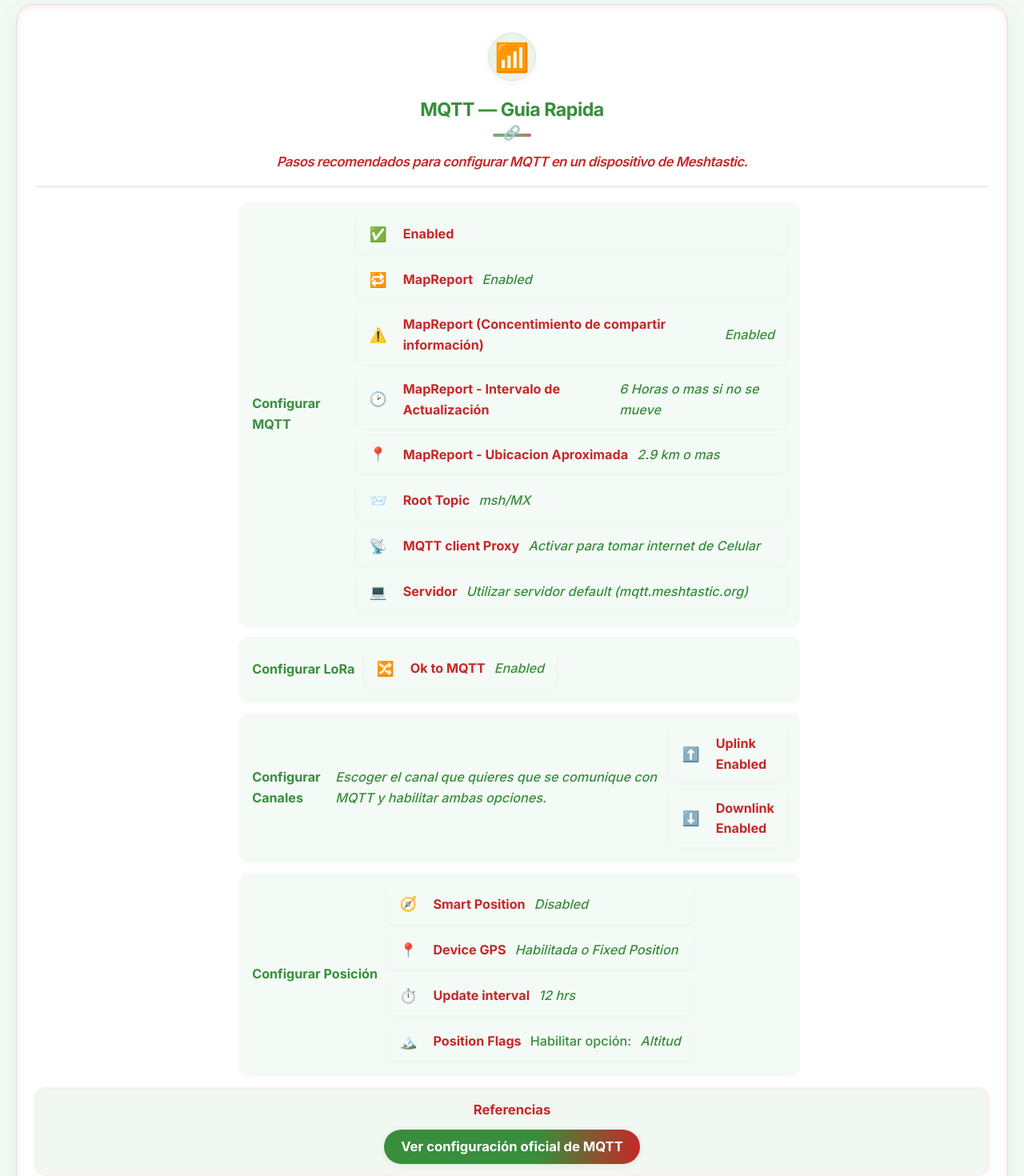
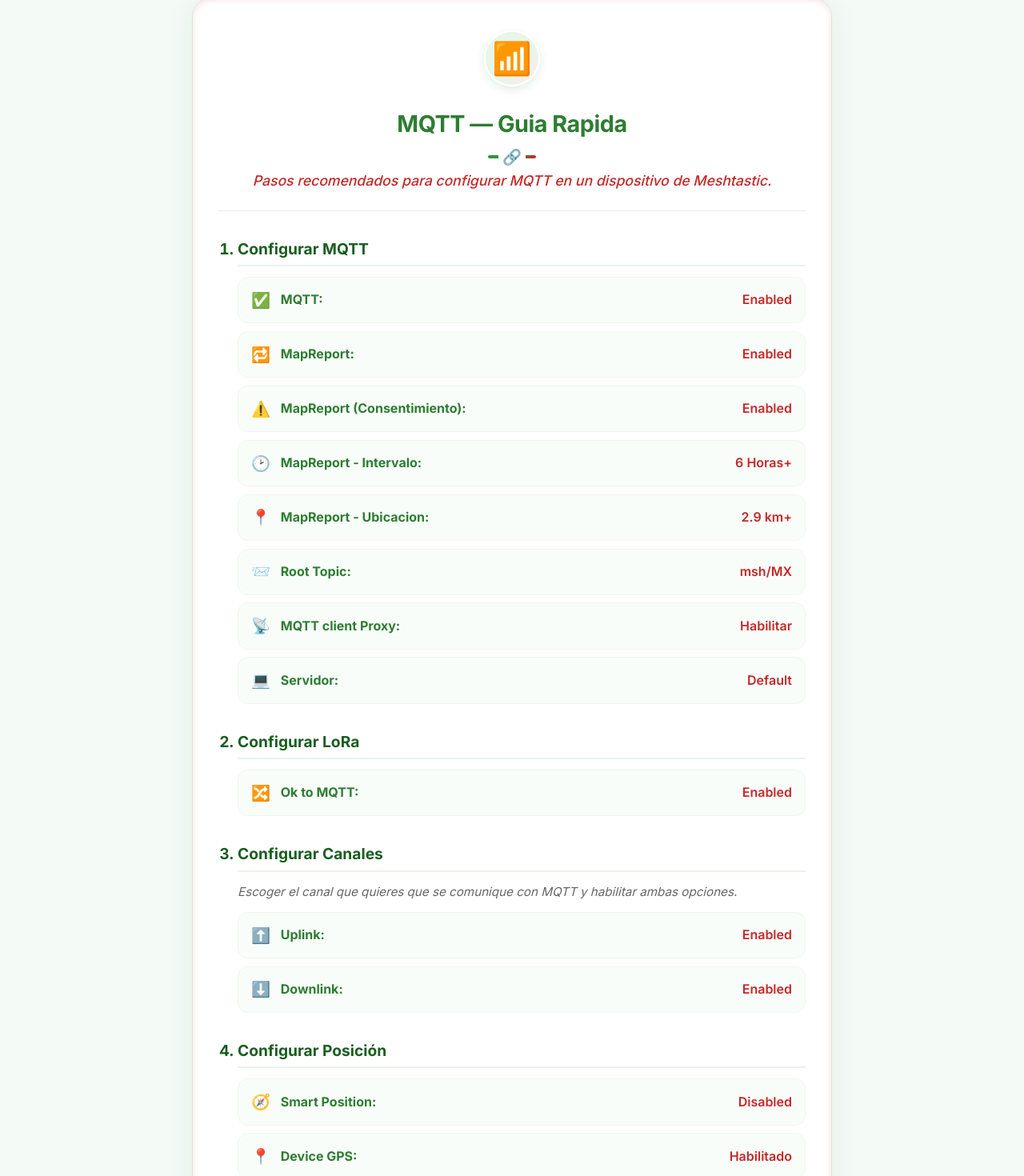
Before and after one commit to mastero101/meshtastic-mx, an Angular app: page /guides/mqtt in a window 1280 px wide. Shown: the part 768-2238 px from the top of the page at 80% size. Built offline with nearby package versions, Linux system fonts and the light colour scheme.

Commit message:
feat: Add new guide pages for MQTT setup and node purchasing recommendations with associated styles.

```diff
--- a/src/app/pages/guides/mqtt/mqtt.component.html
+++ b/src/app/pages/guides/mqtt/mqtt.component.html
@@ -5,50 +5,49 @@
   <h4 class="guide-detail-subtitle"><em>Pasos recomendados para configurar MQTT en un dispositivo de Meshtastic.</em></h4>
   <hr />
 
-  <ol class="guide-detail-list" style="list-style: decimal; padding-left: 1.2rem; text-align: left; max-width:720px; margin:0 auto;">
-    <li style="margin-bottom:0.8rem">
+  <ol class="guide-steps">
+    <li>
       <strong>Configurar MQTT</strong>
-      <ul style="margin-top:0.4rem">
-        <li><span class="list-icon">✅</span> <b>Enabled</b></li>
-        <li><span class="list-icon">🔁</span> <b>MapReport</b><em>Enabled</em></li>
-        <li><span class="list-icon">⚠️</span> <b>MapReport (Concentimiento de compartir información)</b><em>Enabled</em></li>
-        <li><span class="list-icon">🕑​</span> <b>MapReport - Intervalo de Actualización</b><em>6 Horas o mas si no se mueve</em></li>
-        <li><span class="list-icon">📍</span> <b>MapReport - Ubicacion Aproximada</b><em>2.9 km o mas</em></li>
-        <li><span class="list-icon">📨</span> <b>Root Topic</b><em>msh/MX</em></li>
-        <li><span class="list-icon">📡</span> <b>MQTT client Proxy</b><em>Activar para tomar internet de Celular</em></li>
-        <li><span class="list-icon">💻</span> <b>Servidor</b><em>Utilizar servidor default (mqtt.meshtastic.org)</em></li>
+      <ul>
+        <li><span class="list-icon">✅</span> <b>MQTT:</b> <em>Enabled</em></li>
+        <li><span class="list-icon">🔁</span> <b>MapReport:</b> <em>Enabled</em></li>
+        <li><span class="list-icon">⚠️</span> <b>MapReport (Consentimiento):</b> <em>Enabled</em></li>
+        <li><span class="list-icon">🕑​</span> <b>MapReport - Intervalo:</b> <em>6 Horas+</em></li>
+        <li><span class="list-icon">📍</span> <b>MapReport - Ubicacion:</b> <em>2.9 km+</em></li>
+        <li><span class="list-icon">📨</span> <b>Root Topic:</b> <em>msh/MX</em></li>
+        <li><span class="list-icon">📡</span> <b>MQTT client Proxy:</b> <em>Habilitar</em></li>
+        <li><span class="list-icon">💻</span> <b>Servidor:</b> <em>Default</em></li>
       </ul>
     </li>
 
-    <li style="margin-bottom:0.8rem">
+    <li>
       <strong>Configurar LoRa</strong>
-      <ul style="margin-top:0.4rem">
-        <li><span class="list-icon">🔀</span> <b>Ok to MQTT</b><em>Enabled</em></li>
+      <ul>
+        <li><span class="list-icon">🔀</span> <b>Ok to MQTT:</b> <em>Enabled</em></li>
       </ul>
     </li>
 
-    <li style="margin-bottom:0.8rem">
+    <li>
       <strong>Configurar Canales</strong>
-      <em>Escoger el canal que quieres que se comunique con MQTT y habilitar ambas opciones.</em>
-      <ul style="margin-top:0.4rem">
-        <li><span class="list-icon">⬆️</span> <b>Uplink Enabled</b></li>
-        <li><span class="list-icon">⬇️</span> <b>Downlink Enabled</b></li>
+      <p class="step-description">Escoger el canal que quieres que se comunique con MQTT y habilitar ambas opciones.</p>
+      <ul>
+        <li><span class="list-icon">⬆️</span> <b>Uplink:</b> <em>Enabled</em></li>
+        <li><span class="list-icon">⬇️</span> <b>Downlink:</b> <em>Enabled</em></li>
       </ul>
     </li>
 
-    <li style="margin-bottom:0.8rem">
+    <li>
       <strong>Configurar Posición</strong>
-      <ul style="margin-top:0.4rem">
-        <li><span class="list-icon">🧭</span> <b>Smart Position</b><em>Disabled</em></li>
-        <li><span class="list-icon">📍</span> <b>Device GPS</b><em>Habilitada o Fixed Position</em></li>
-        <li><span class="list-icon">⏱️</span> <b>Update interval</b><em>12 hrs</em></li>
-        <li><span class="list-icon">🏔️</span> <b>Position Flags</b>Habilitar opción:<em>Altitud</em></li>
+      <ul>
+        <li><span class="list-icon">🧭</span> <b>Smart Position:</b> <em>Disabled</em></li>
+        <li><span class="list-icon">📍</span> <b>Device GPS:</b> <em>Habilitado</em></li>
+        <li><span class="list-icon">⏱️</span> <b>Update interval:</b> <em>12 hrs</em></li>
+        <li><span class="list-icon">🏔️</span> <b>Position Flags:</b> <em>Altitud</em></li>
       </ul>
     </li>
-
   </ol>
 
-  <div class="guide-detail-cta pulse" style="margin-top:1rem">
+  <div class="guide-detail-cta pulse">
     <span>Referencias</span>
     <a class="guide-btn" href="https://meshtastic.org/docs/configuration/module/mqtt/" target="_blank">Ver configuración oficial de MQTT</a>
   </div>
--- a/src/app/pages/guides/mqtt/mqtt.component.scss
+++ b/src/app/pages/guides/mqtt/mqtt.component.scss
@@ -1,43 +1,247 @@
 .glass-card {
-  background: rgba(255,255,255,0.92);
+  background: rgba(255, 255, 255, 0.92);
   backdrop-filter: blur(10px) saturate(1.1);
-  box-shadow: 0 6px 32px 0 rgba(56,142,60,0.10), 0 1.5px 8px 0 #c6282822 inset;
+  box-shadow: 0 6px 32px 0 rgba(56, 142, 60, 0.1), 0 1.5px 8px 0 #c6282822 inset;
   border: 1.5px solid #e0e0e0;
-  border-radius: 1.3rem;
-  padding: 2.2rem 1.5rem 1.7rem 1.5rem;
-  margin: 2.5rem auto 0 auto;
-  max-width: 1240px;
+  border-radius: 1.5rem;
+  padding: 2.5rem 2rem;
+  margin: 2rem auto;
+  max-width: 800px;
   position: relative;
   text-align: center;
-  transition: box-shadow 0.18s, border 0.18s;
+  transition: all 0.3s ease;
+
+  @media (max-width: 600px) {
+    padding: 1.5rem 1rem;
+    margin: 1rem;
+    border-radius: 1rem;
+  }
 }
 
-.guide-badge { display: inline-flex; align-items: center; gap: 0.5em; position: absolute; left: 1.2rem; top: 1.2rem; background: linear-gradient(90deg, #388e3c 60%, #c62828 100%); color: #fff; font-size: 0.98rem; font-weight: 700; padding: 0.32em 1em; border-radius: 1.1em; box-shadow: 0 2px 8px 0 #388e3c18; letter-spacing: 0.5px; z-index: 3; text-shadow: 0 1px 4px #2222; border: 1.5px solid #fff9; }
-.badge-icon { font-size: 1.1em; margin-right: 0.2em; }
-.guide-detail-icon { display: flex; align-items: center; justify-content: center; width: 60px; height: 60px; margin: 0 auto 1.1rem auto; font-size: 2.2rem; border-radius: 50%; background: linear-gradient(135deg, #e8f5e9 60%, #ffebee 100%); box-shadow: 0 2px 8px 0 #388e3c18; color: #388e3c; border: 1.5px solid #e0e0e0; transition: box-shadow 0.18s, background 0.18s; }
-.guide-divider { width: 48px; height: 4px; margin: 0.7rem auto 1.1rem auto; border-radius: 2px; background: linear-gradient(90deg, #388e3c 60%, #c62828 100%); opacity: 0.7; display: flex; align-items: center; justify-content: center; position: relative; }
-.divider-icon { position: absolute; left: 50%; top: 50%; transform: translate(-50%, -60%); font-size: 1.1em; color: #388e3c; filter: drop-shadow(0 1px 2px #c6282822); }
-h2 { color: #388e3c; font-size: 1.45rem; font-weight: 800; margin-bottom: 0.2rem; letter-spacing: -0.5px; text-shadow: 0 1.5px 6px #388e3c10; }
-.guide-detail-subtitle { color: #c62828; font-size: 1.05rem; font-weight: 600; margin-bottom: 1.1rem; letter-spacing: -0.5px; font-style: italic; }
-hr { border: none; border-top: 1.5px solid #e0e0e0; margin: 1.1rem 0 1.2rem 0; }
-p { color: #333; font-size: 1.08rem; line-height: 1.7; margin-bottom: 1.1rem; }
-.guide-detail-list { text-align: left; margin: 0 auto 1.2rem auto; max-width: 420px; padding-left: 0; list-style: none; }
-.guide-detail-list li { background: #f4faf6; border-radius: 0.7rem; margin-bottom: 0.6rem; padding: 0.6rem 1rem; font-size: 1.01rem; color: #388e3c; font-weight: 500; box-shadow: 0 1px 4px 0 #388e3c0a; display: flex; align-items: center; gap: 0.7rem; }
-.guide-detail-list b { color: #c62828; font-weight: 700; }
-.list-icon { font-size: 1.1em; margin-right: 0.5em; color: #388e3c; vertical-align: middle; }
-.guide-detail-cta { margin-top: 1.3rem; background: rgba(56,142,60,0.07); color: #c62828; font-weight: 700; border-radius: 0.7rem; padding: 0.8rem 1.1rem; font-size: 1.04rem; box-shadow: 0 1px 6px 0 #c6282811; display: flex; flex-direction: column; align-items: center; gap: 0.7rem; }
-.guide-btn { display: inline-block; margin-left: 0; background: linear-gradient(90deg, #388e3c 60%, #c62828 100%); color: #fff; font-weight: 700; padding: 0.5em 1.3em; border-radius: 2em; font-size: 1em; text-decoration: none; box-shadow: 0 2px 8px 0 #388e3c18; transition: background 0.18s, box-shadow 0.18s, transform 0.18s; border: none; outline: none; }
-.guide-btn:hover { background: linear-gradient(90deg, #c62828 60%, #388e3c 100%); color: #fff; transform: scale(1.06); box-shadow: 0 4px 16px 0 #c6282822; }
-.pulse { animation: pulseGlow 1.2s infinite alternate; }
-@keyframes pulseGlow { 0% { box-shadow: 0 0 0 0 #c6282822; } 100% { box-shadow: 0 0 16px 4px #c6282822; } }
+.guide-detail-icon {
+  display: flex;
+  align-items: center;
+  justify-content: center;
+  width: 70px;
+  height: 70px;
+  margin: 0 auto 1.5rem auto;
+  font-size: 2.5rem;
+  border-radius: 50%;
+  background: linear-gradient(135deg, #e8f5e9 60%, #ffebee 100%);
+  box-shadow: 0 4px 12px 0 rgba(56, 142, 60, 0.15);
+  color: #388e3c;
+  border: 2px solid #fff;
 
-@media (max-width: 600px) {
-  .glass-card { padding: 1.1rem 0.7rem 1rem 0.7rem; max-width: 98vw; }
-  .guide-badge { left: 0.7rem; top: 0.7rem; font-size: 0.91rem; padding: 0.25em 0.7em; }
-  .guide-detail-icon { width: 40px; height: 40px; font-size: 1.3rem; margin-bottom: 0.7rem; }
-  h2 { font-size: 1.08rem; }
-  .guide-detail-subtitle { font-size: 0.98rem; }
-  .guide-detail-list li { font-size: 0.93rem; padding: 0.4rem 0.6rem; }
-  .guide-detail-cta { font-size: 0.97rem; padding: 0.6rem 0.7rem; }
-  .guide-btn { font-size: 0.97em; padding: 0.4em 1em; }
+  @media (max-width: 600px) {
+    width: 50px;
+    height: 50px;
+    font-size: 1.8rem;
+    margin-bottom: 1rem;
+  }
 }
+
+h2 {
+  color: #2e7d32;
+  font-size: 1.8rem;
+  font-weight: 800;
+  margin-bottom: 0.5rem;
+  letter-spacing: -0.5px;
+
+  @media (max-width: 600px) {
+    font-size: 1.4rem;
+  }
+}
+
+.guide-detail-subtitle {
+  color: #c62828;
+  font-size: 1.1rem;
+  font-weight: 500;
+  margin-bottom: 1.5rem;
+  line-height: 1.4;
+
+  @media (max-width: 600px) {
+    font-size: 0.95rem;
+  }
+}
+
+.guide-divider {
+  width: 60px;
+  height: 4px;
+  margin: 1rem auto;
+  border-radius: 2px;
+  background: linear-gradient(90deg, #388e3c 60%, #c62828 100%);
+  position: relative;
+  display: flex;
+  justify-content: center;
+  align-items: center;
+
+  .divider-icon {
+    position: absolute;
+    background: white;
+    padding: 0 5px;
+    font-size: 1.2rem;
+  }
+}
+
+hr {
+  border: none;
+  border-top: 1px solid #eee;
+  margin: 1.5rem 0;
+}
+
+.guide-steps {
+  text-align: left;
+  padding-left: 1.5rem;
+  margin: 2rem 0;
+
+  @media (max-width: 600px) {
+    padding-left: 1rem;
+    margin: 1.5rem 0;
+  }
+
+  >li {
+    margin-bottom: 2rem;
+    color: #1b5e20;
+    font-weight: 700;
+    font-size: 1.2rem;
+
+    @media (max-width: 600px) {
+      font-size: 1.1rem;
+      margin-bottom: 1.5rem;
+    }
+
+    strong {
+      display: block;
+      margin-bottom: 0.8rem;
+      border-bottom: 2px solid #e8f5e9;
+      padding-bottom: 0.3rem;
+    }
+
+    .step-description {
+      font-size: 0.95rem;
+      font-weight: 400;
+      color: #666;
+      margin-bottom: 0.8rem;
+      font-style: italic;
+    }
+
+    ul {
+      list-style: none;
+      padding: 0;
+      display: grid;
+      grid-template-columns: 1fr;
+      gap: 0.6rem;
+
+      li {
+        background: #f9fdfa;
+        padding: 0.8rem 1rem;
+        border-radius: 0.8rem;
+        border: 1px solid #edf7ef;
+        display: flex;
+        align-items: center;
+        gap: 0.8rem;
+        font-size: 1rem;
+        font-weight: 500;
+        color: #333;
+        transition: transform 0.2s ease;
+
+        &:hover {
+          transform: translateX(5px);
+          background: #f1f8f3;
+        }
+
+        @media (max-width: 600px) {
+          font-size: 0.9rem;
+          padding: 0.6rem 0.8rem;
+        }
+
+        b {
+          color: #2e7d32;
+          white-space: nowrap;
+        }
+
+        em {
+          color: #c62828;
+          font-style: normal;
+          font-weight: 600;
+          margin-left: auto;
+          text-align: right;
+        }
+
+        .list-icon {
+          font-size: 1.2rem;
+          flex-shrink: 0;
+        }
+      }
+    }
+  }
+}
+
+.guide-detail-cta {
+  margin-top: 2rem;
+  background: #fdf2f2;
+  border: 1px solid #fee2e2;
+  border-radius: 1rem;
+  padding: 1.5rem;
+  display: flex;
+  flex-direction: column;
+  align-items: center;
+  gap: 1rem;
+
+  span {
+    font-weight: 700;
+    color: #c62828;
+    font-size: 1.1rem;
+  }
+
+  @media (max-width: 600px) {
+    padding: 1rem;
+
+    span {
+      font-size: 1rem;
+    }
+  }
+}
+
+.guide-btn {
+  display: inline-block;
+  background: linear-gradient(90deg, #388e3c 0%, #2e7d32 100%);
+  color: #fff;
+  font-weight: 700;
+  padding: 0.8rem 1.5rem;
+  border-radius: 2rem;
+  text-decoration: none;
+  box-shadow: 0 4px 12px rgba(56, 142, 60, 0.2);
+  transition: all 0.3s ease;
+  text-align: center;
+
+  &:hover {
+    transform: translateY(-2px);
+    box-shadow: 0 6px 16px rgba(56, 142, 60, 0.3);
+    filter: brightness(1.1);
+  }
+
+  @media (max-width: 600px) {
+    width: 100%;
+    padding: 0.7rem 1rem;
+    font-size: 0.9rem;
+  }
+}
+
+.pulse {
+  animation: pulseGlow 2s infinite;
+}
+
+@keyframes pulseGlow {
+  0% {
+    box-shadow: 0 0 0 0 rgba(198, 40, 40, 0.2);
+  }
+
+  70% {
+    box-shadow: 0 0 0 10px rgba(198, 40, 40, 0);
+  }
+
+  100% {
+    box-shadow: 0 0 0 0 rgba(198, 40, 40, 0);
+  }
+}
```
Also changed, not shown: src/app/pages/guides/comprar-nodo/comprar-nodo.component.scss (+75 -26 lines), src/app/pages/guides/comprar-nodo/comprar-nodo.component.html (line endings or trailing spaces).
